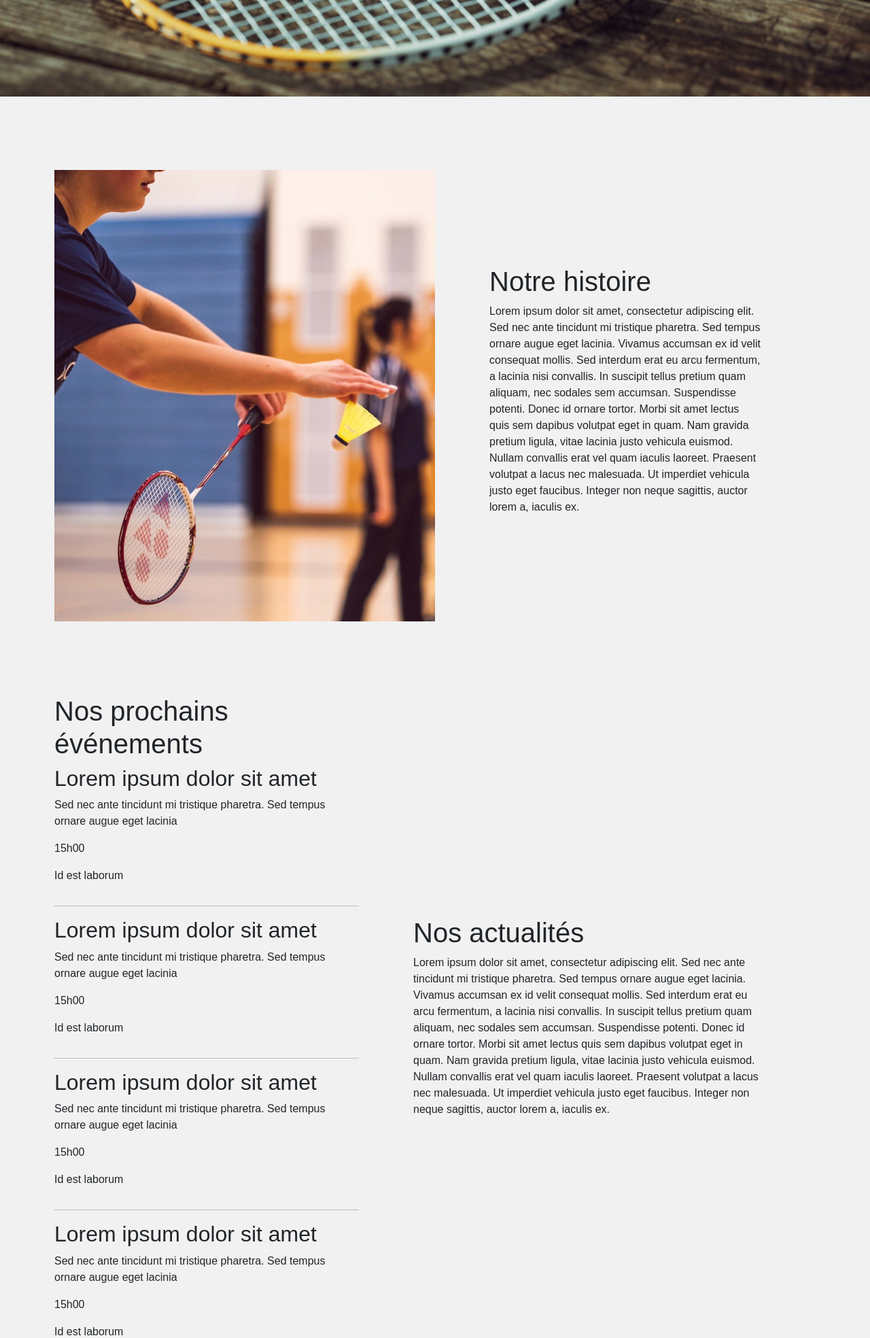
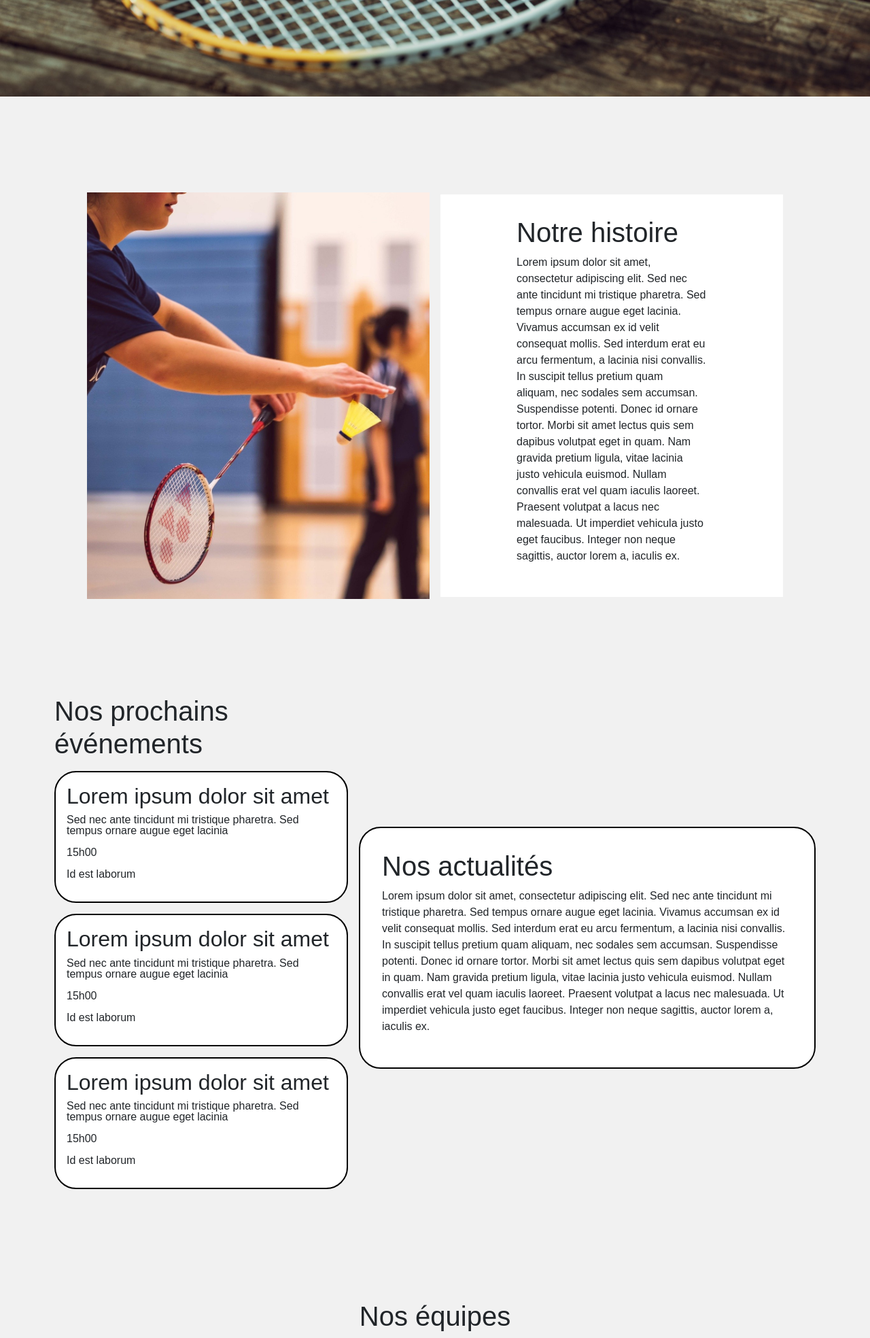
Before and after one commit to Adidooouuu/PHP-SQL, a PHP site: page / in a window 1280 px wide. Shown: the part 658-2626 px from the top of the page at 68% size. Run offline with PHP 8.4, Linux system fonts and the light colour scheme; data comes from the database, SQL or seed files in the repository.

Commit message:
Evenements mis à jours, prochaine amélioration : les contacts et les équipes

```diff
--- a/assets/css/style.css
+++ b/assets/css/style.css
@@ -1,6 +1,7 @@
 *,
 *:after,
-*:before {
+*:before
+{
   margin: 0;
   padding: 0;
   box-sizing: border-box;
@@ -13,7 +14,8 @@
 
 /*common content*/
 
-html{
+html
+{
   scroll-behavior: smooth;
 }
 
@@ -25,7 +27,8 @@ body
   min-height: 100vh;
 }
 
-section{
+section
+{
 padding-top: 5rem;
 }
 
@@ -39,7 +42,6 @@ img
 main
 {
   background-color: #f1f1f1;
-  padding-bottom: 2rem;
   padding-left: 5rem ;
   padding-right: 5rem;
 }
@@ -105,8 +107,15 @@ main
 
 .img-placing, .text
 {
-  flex: 0 0 50%;
+  flex: 0 0 45%;
   max-width: 50%;
+}
+
+.text
+{
+  background-color: #fff;
+  padding: 2rem;
+  margin-left:  1rem;
 }
 
 /*Section événements*/
@@ -128,12 +137,24 @@ padding : 0 5rem;
 {
   flex: 0 0 60%;
   max-width: 60%;
+  background-color: #fff;
+  margin-top: 1rem;
+  padding:  2rem;
+  border: 2px solid #000;
+  border-radius: 2rem;
 }
 
 .event
 {
   display : flex;
   flex-flow : column wrap;
+  background-color: #fff;
+  margin-top: 1rem;
+  padding: 1rem;
+  border: 2px solid #000;
+  border-radius: 2rem;
+  margin-right: 1rem;
+  line-height:  1rem;
 }
 
 /*Formulaire*/
--- a/index.php
+++ b/index.php
@@ -48,9 +48,9 @@ session_start();
 
     <main>
       <div class="main_centered">
-        <section id="historique" class="flex">
+        <section class="flex">
           <div class="img-placing">
-            <img src="assets/img/badminton_historique.jpg" alt="Joueur de badminton avec volant.">
+            <img src="assets/img/badminton_historique.jpg" alt="Joueur de badminton avec volant." id="historique">
           </div>
           <div class="text">
             <div class="text-centering">
@@ -62,29 +62,20 @@ session_start();
           </div>
         </section>
 
-        <section id="actualite" class="flex">
+        <section class="flex">
           <div class="events">
-            <h1>Nos prochains événements</h1>
+            <h1 id="actualite">Nos prochains événements</h1>
             <div class="event">
               <h2 class="event_title">Lorem ipsum dolor sit amet</h2>
               <p class="event_location">Sed nec ante tincidunt mi tristique pharetra. Sed tempus ornare augue eget lacinia</p>
               <p class="event_hour">15h00</p>
               <p class="event_city">Id est laborum</p>
-              <hr>
             </div>
             <div class="event">
               <h2 class="event_title">Lorem ipsum dolor sit amet</h2>
               <p class="event_location">Sed nec ante tincidunt mi tristique pharetra. Sed tempus ornare augue eget lacinia</p>
               <p class="event_hour">15h00</p>
               <p class="event_city">Id est laborum</p>
-              <hr>
-            </div>
-            <div class="event">
-              <h2 class="event_title">Lorem ipsum dolor sit amet</h2>
-              <p class="event_location">Sed nec ante tincidunt mi tristique pharetra. Sed tempus ornare augue eget lacinia</p>
-              <p class="event_hour">15h00</p>
-              <p class="event_city">Id est laborum</p>
-              <hr>
             </div>
             <div class="event">
               <h2 class="event_title">Lorem ipsum dolor sit amet</h2>
```
